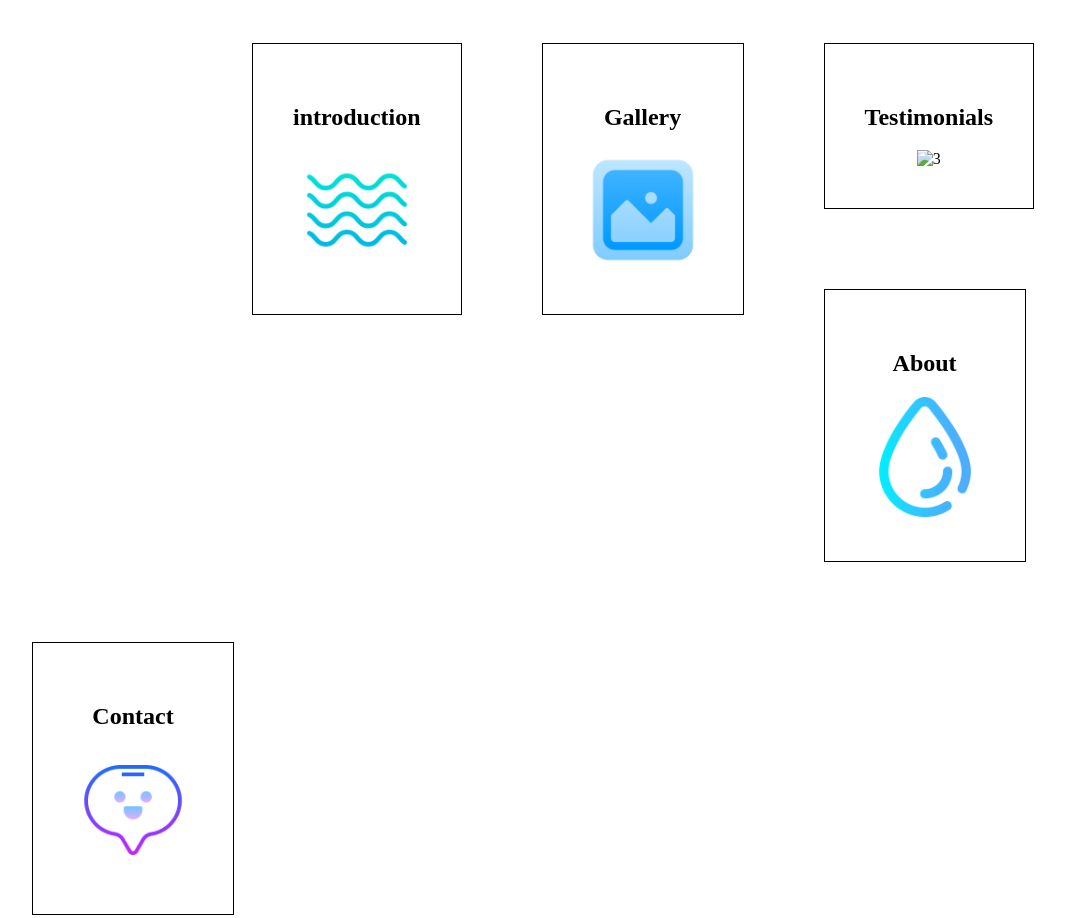
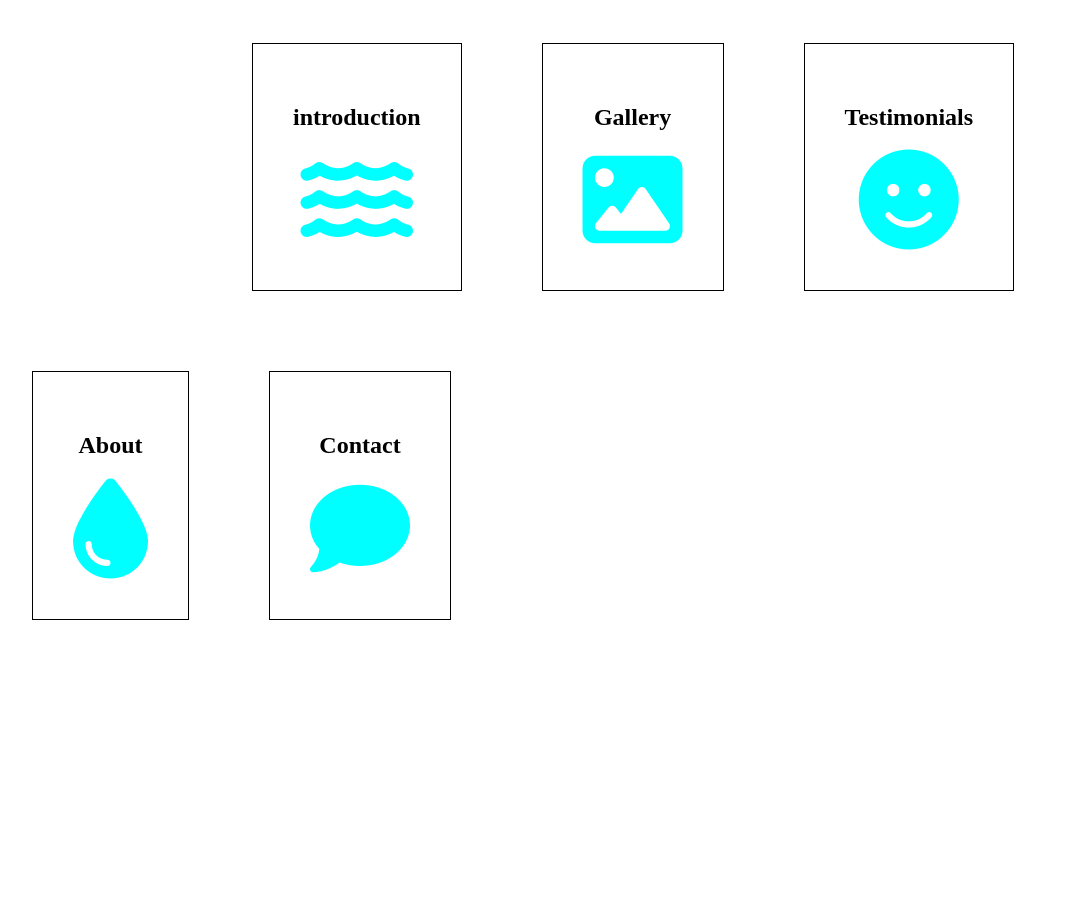
Before and after one commit to daniyarof/Ocean-Vibes, a plain HTML site: page index.html in a window 1280 px wide. Shown: the part 493-1411 px from the top of the page, without its empty margins (8-1073 px from the left). After the commit the page ends 1153 px from the top, so only its background shows below. Drawn offline with Linux system fonts and the light colour scheme.

Commit message:
Add files via upload

```diff
--- a/index.html
+++ b/index.html
@@ -1,7 +1,9 @@
 <!DOCTYPE html>
 <html>
 <head>
-<body>
+
+</head>
+    <body>
 <p id="OCEAN">OCEAN <span>Vibes</span></p>
 <br>
 <span id="span" style="font-size: larger; font-family:Verdana, Geneva, Tahoma, sans-serif;">simple and effective desingn</span>
@@ -18,23 +20,24 @@
 
     <div class="nega">
 <h2>introduction</h2>
-<img src="872256.png" alt="1" width="120px">
+<i class="fa-solid fa-water" style="color: aqua;font-size: 100px;"></i>
 </div>
+
 <div class="egman">
 <h2>Gallery</h2>
-<img src="14630021.png"  alt="2" width="120px">
+<i class="fa-solid fa-image" style="color: aqua;font-size: 100px;"></i>
 </div>
 <div class="egman">
 <h2>Testimonials</h2>
-<img src="3337247.png" alt="3" width="120px">
+<i class="fa-solid fa-face-smile" style="color: aqua;font-size: 100px;"></i>
 </div>
 <div class="egman">
     <h2>About</h2>
-    <img src="709.png" alt="4" width="120px">
+ <i class="fa-solid fa-droplet" style="color: aqua;font-size: 100px;"></i>
 </div>
 <div class="egman">
     <h2>Contact</h2>
-    <img src="0909.png" alt="5" width="120px">
+<i class="fa-solid fa-comment" style="color: aqua;font-size: 100px;"></i>
 </div>
 </div>
 <style>
@@ -52,7 +55,13 @@
     #nega{
         float: left;  padding: 250px;; padding: 70px; text-align: center;background-image: url(001);
     }
-
+    .material-symbols-outlined {
+  font-variation-settings:
+  'FILL' 0,
+  'wght' 400,
+  'GRAD' 0,
+  'opsz' 48
+}
 
 
     .egman{
@@ -81,6 +90,7 @@
 
 
 </style>
+<script src="https://kit.fontawesome.com/470e28c51b.js" crossorigin="anonymous"></script>
 </body>
-</head>
+
 </html>
```
